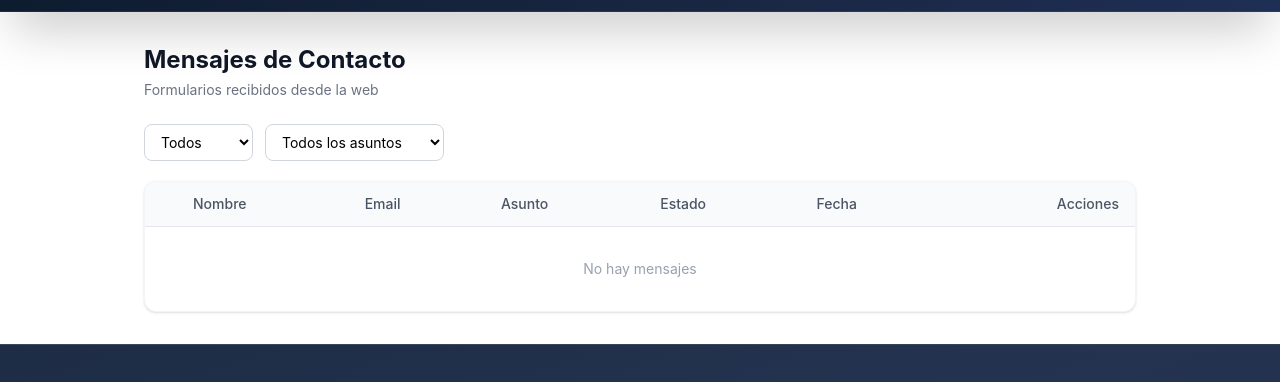
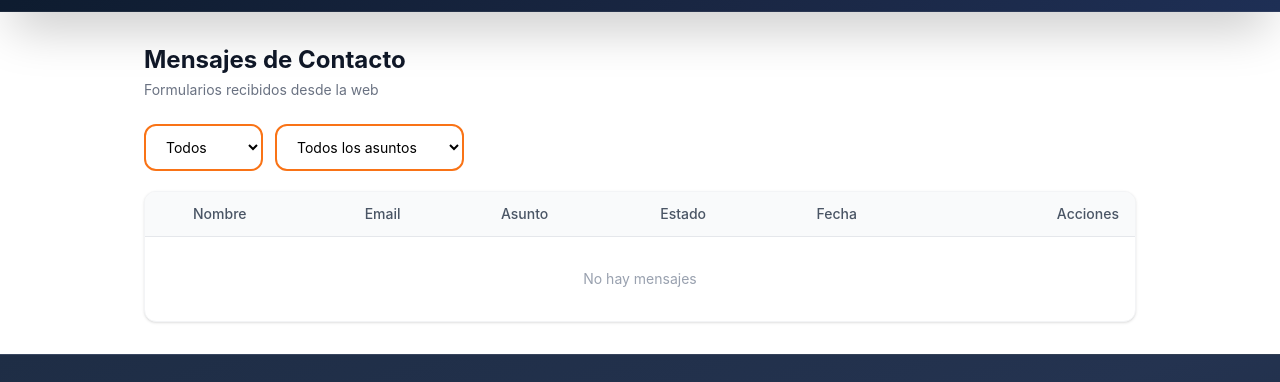
Before and after one commit to ezonopazana-commits/lasoci-web, an Astro site: page /admin/contactos in a window 1280 px wide. Shown: the part 53-435 px from the top of the page. Built offline with nearby package versions, Linux system fonts and the light colour scheme; Astro itself is replaced by a stand-in of ours; no server answers; the database is empty.

Commit message:
style: form-input global en contactos.astro

```diff
--- a/src/pages/admin/contactos.astro
+++ b/src/pages/admin/contactos.astro
@@ -14,12 +14,12 @@ import Layout from '../../layouts/Layout.astro';
     </div>
 
     <div class="flex gap-3 mb-5">
-      <select id="filter-leido" class="border border-gray-300 rounded-lg px-3 py-2 text-sm focus:outline-none focus:ring-2 focus:ring-blue-500">
+      <select id="filter-leido" class="form-input px-4 py-3 border-2 border-orange-300 rounded-xl text-sm bg-white">
         <option value="">Todos</option>
         <option value="false">No leídos</option>
         <option value="true">Leídos</option>
       </select>
-      <select id="filter-asunto" class="border border-gray-300 rounded-lg px-3 py-2 text-sm focus:outline-none focus:ring-2 focus:ring-blue-500">
+      <select id="filter-asunto" class="form-input px-4 py-3 border-2 border-orange-300 rounded-xl text-sm bg-white">
         <option value="">Todos los asuntos</option>
         <option value="informacion">Información general</option>
         <option value="socio">Hacerse socio</option>
@@ -99,7 +99,7 @@ import Layout from '../../layouts/Layout.astro';
         <!-- Formulario respuesta -->
         <div id="form-respuesta">
           <label class="block text-xs text-gray-400 font-medium mb-2">Respuesta al usuario</label>
-          <textarea id="f-respuesta" rows="4" class="w-full border border-gray-300 rounded-xl px-3 py-2 text-sm focus:outline-none focus:ring-2 focus:ring-blue-500" placeholder="Escribe tu respuesta aquí..."></textarea>
+          <textarea id="f-respuesta" rows="4" class="w-full form-input px-4 py-3 border-2 border-orange-300 rounded-xl text-sm bg-white" placeholder="Escribe tu respuesta aquí..."></textarea>
           <p class="text-xs text-gray-400 mt-1">El usuario podrá consultar esta respuesta con su ID de seguimiento.</p>
         </div>
 
```
